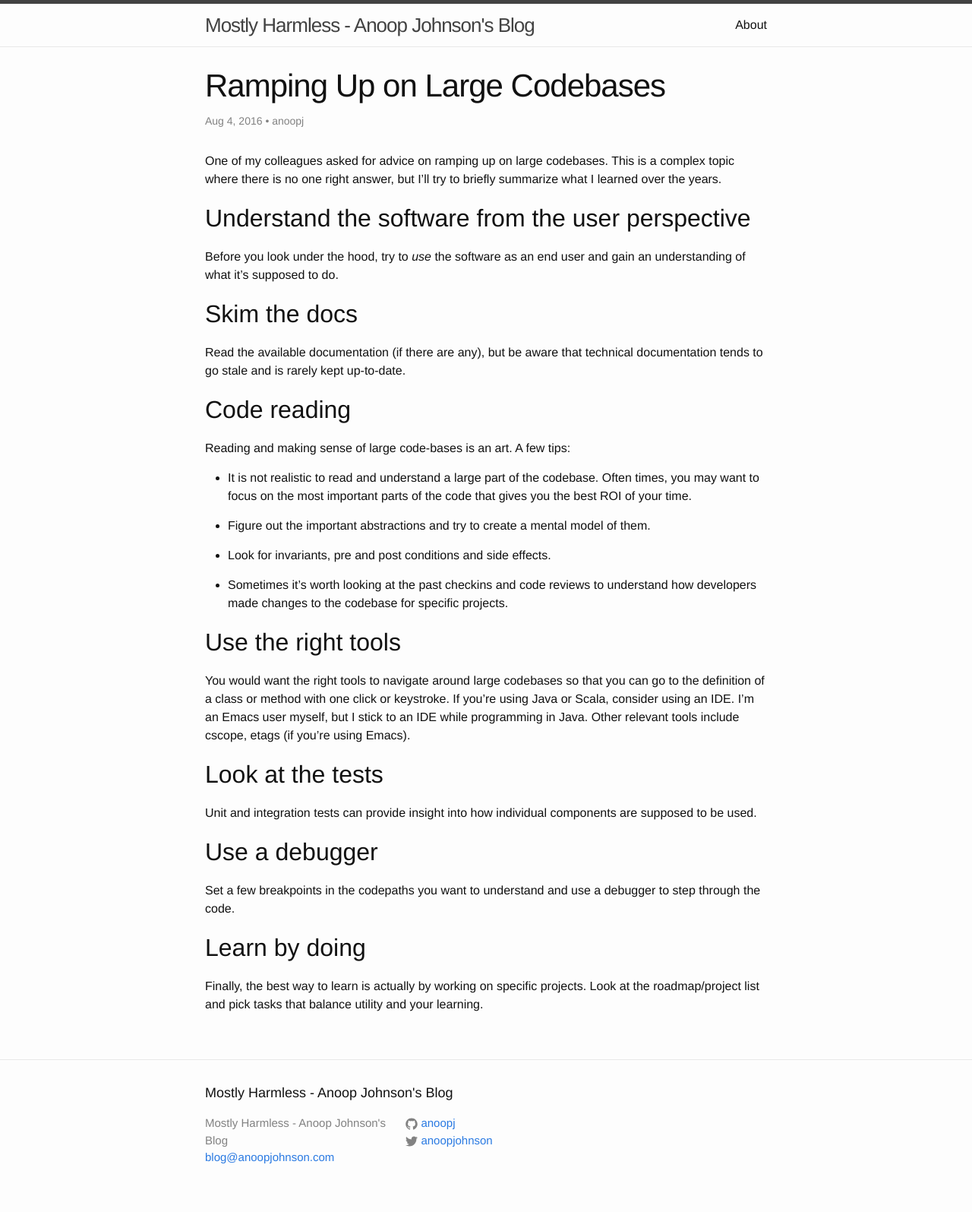
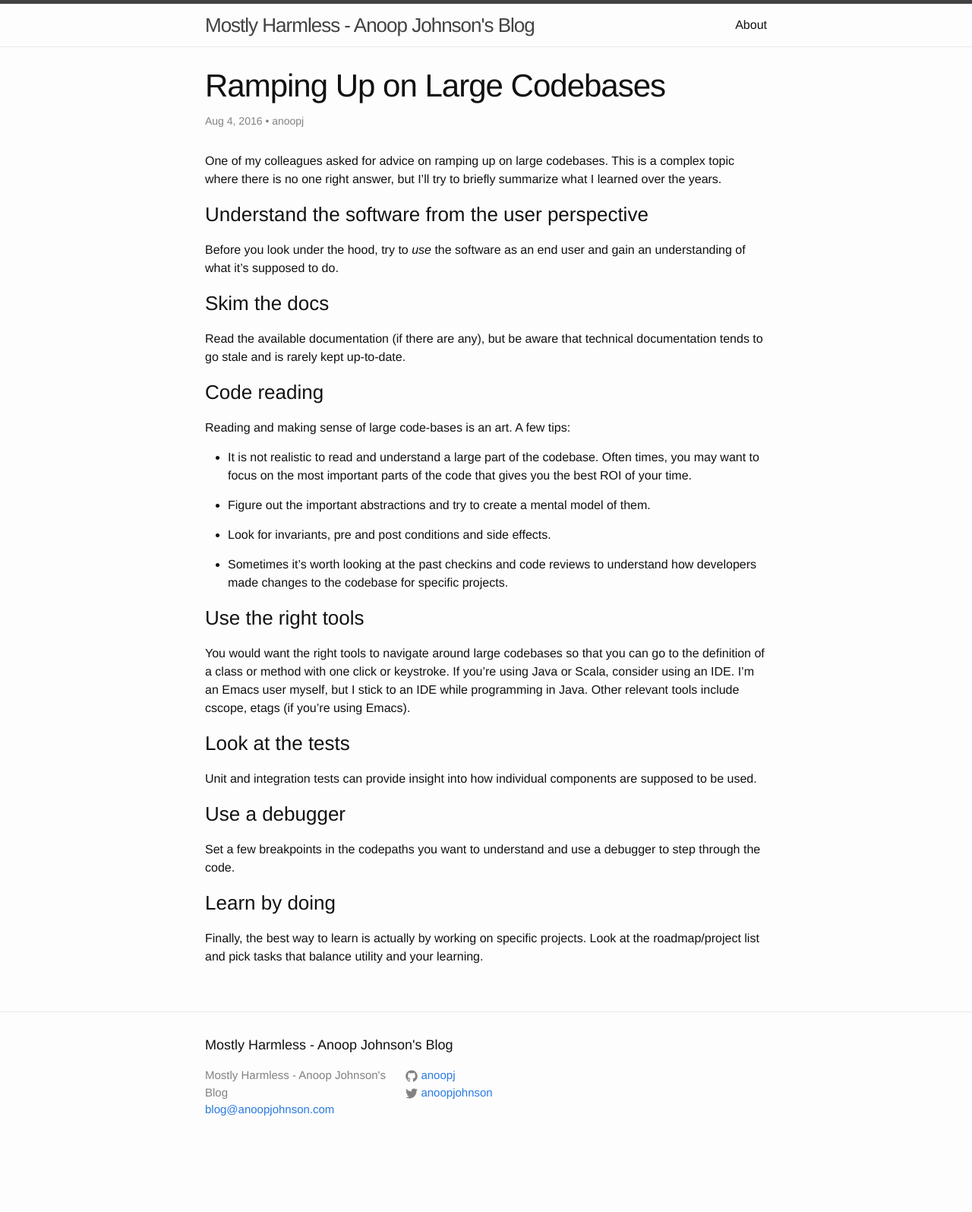
Before and after one commit to anoopj/anoopj.github.io, a Jekyll site: the page built from _posts/2016-08-04-large-codebases.md, in a window 1280 px wide. Shown: the whole page at 76% size. Built offline with Jekyll 4.4.1, drawn with Linux system fonts in a browser that asks for light colours; comment, search, counter and statistics services are not loaded; after the commit the page ends 1532 px from its top, so only the background shows below that.

Commit message:
Reformat

```diff
--- a/_posts/2016-08-04-large-codebases.md
+++ b/_posts/2016-08-04-large-codebases.md
@@ -13,18 +13,18 @@ One of my colleagues asked for advice on ramping up on large
 codebases. This is a complex topic where there is no one right answer, but
 I'll try to briefly summarize what I learned over the years.
 
-## Understand the software from the user perspective
+### Understand the software from the user perspective
 
 Before you look under the hood, try to *use* the software as an end user and
 gain an understanding of what it's supposed to do.
 
-## Skim the docs
+### Skim the docs
 
 Read the available documentation (if there are any), but be aware that
 technical documentation tends to go stale and is rarely kept
 up-to-date.
 
-## Code reading
+### Code reading
 
 Reading and making sense of large code-bases is an art. A few tips:
 
@@ -41,7 +41,7 @@ them.
   understand how developers made changes to the codebase for specific
   projects.
 
-## Use the right tools
+### Use the right tools
 
 You would want the right tools to navigate around large codebases so that
 you can go to the definition of a class or method with one click or
@@ -49,17 +49,17 @@ keystroke. If you're using Java or Scala, consider using an IDE. I'm an
 Emacs user myself, but I stick to an IDE while programming in Java. Other
 relevant tools include cscope, etags (if you're using Emacs).
 
-## Look at the tests
+### Look at the tests
 
 Unit and integration tests can provide insight into how individual
 components are supposed to be used.
 
-## Use a debugger
+### Use a debugger
 
 Set a few breakpoints in the codepaths you want to understand and use a
 debugger to step through the code.
 
-## Learn by doing
+### Learn by doing
 
 Finally, the best way to learn is actually by working on specific
 projects. Look at the roadmap/project list and pick tasks that balance
```
